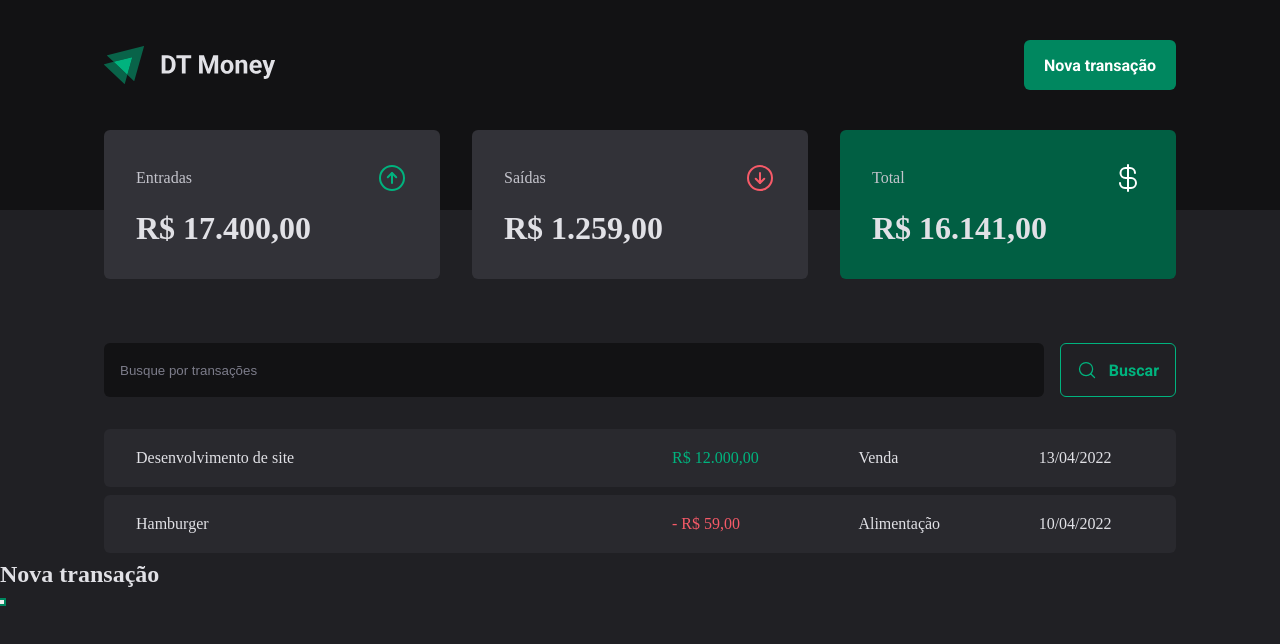
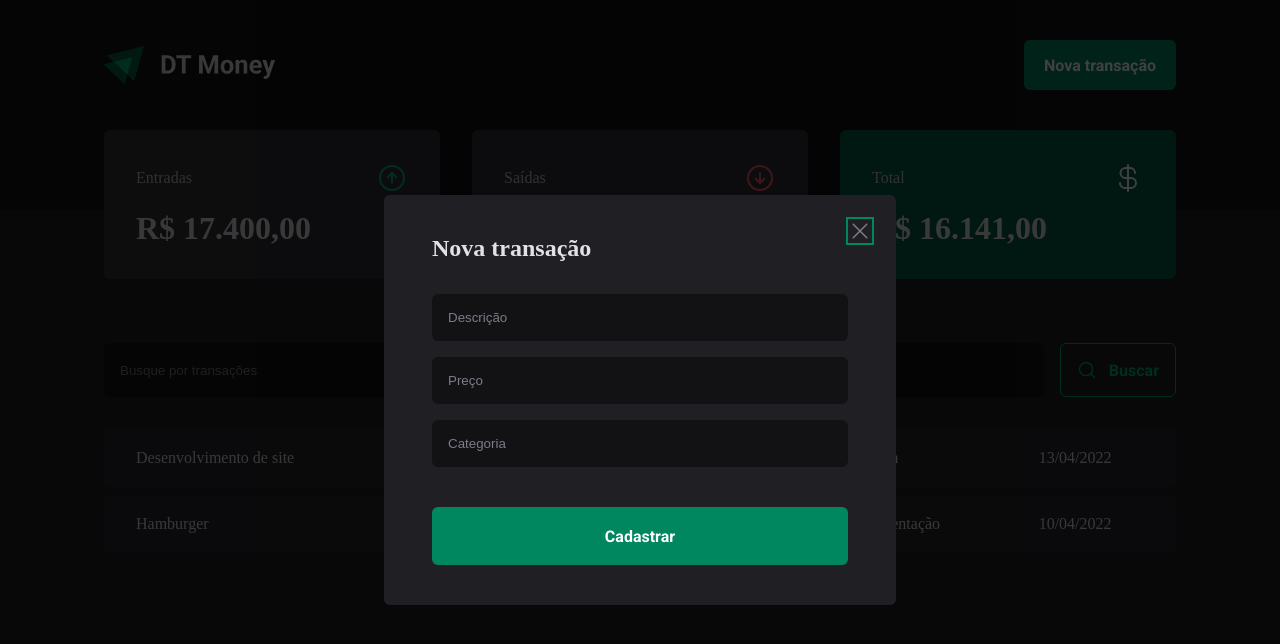
Before and after one commit to alessandroibes/ignite-reactjs-03-dt-money, a React (Vite) app: page / in a window 1280 px wide. Both pictures are taken after a click on the button "Nova transação". Shown: the top 644 px of the page. Built offline with nearby package versions, Linux system fonts and the light colour scheme.

Commit message:
Estrutura visual: Modal de nova transação

```diff
--- a/src/components/Header/index.tsx
+++ b/src/components/Header/index.tsx
@@ -2,6 +2,7 @@
 
 import logoImg from '../../assets/logo.svg';
 import * as Dialog from '@radix-ui/react-dialog';
+import { NewTransactionModal } from '../NewTransactionModal';
 
 export function Header() {
   return (
@@ -14,15 +15,7 @@
             <NewTransactionButton>Nova transação</NewTransactionButton>
           </Dialog.Trigger>
 
-          <Dialog.Portal>
-            <Dialog.Overlay />
-
-            <Dialog.Content>
-              <Dialog.Title>Nova transação</Dialog.Title>
-
-              <Dialog.Close />
-            </Dialog.Content>
-          </Dialog.Portal>
+          <NewTransactionModal />
         </Dialog.Root>
       </HeaderContent>
     </HeaderContainer>
--- /dev/null
+++ b/src/components/NewTransactionModal/index.tsx
@@ -0,0 +1,27 @@
+import * as Dialog from '@radix-ui/react-dialog';
+import { CloseButton, Content, Overlay } from './styles';
+import { X } from 'phosphor-react';
+
+export function NewTransactionModal() {
+  return (
+    <Dialog.Portal>
+      <Overlay />
+
+      <Content>
+        <Dialog.Title>Nova transação</Dialog.Title>
+
+        <CloseButton>
+          <X size={24} />
+        </CloseButton>
+
+        <form action="">
+          <input type="text" placeholder="Descrição" required />
+          <input type="number" placeholder="Preço" required />
+          <input type="text" placeholder="Categoria" required />
+
+          <button type="submit">Cadastrar</button>
+        </form>
+      </Content>
+    </Dialog.Portal>
+  );
+}
--- /dev/null
+++ b/src/components/NewTransactionModal/styles.ts
@@ -0,0 +1,70 @@
+import styled from 'styled-components';
+import * as Dialog from '@radix-ui/react-dialog';
+
+export const Overlay = styled(Dialog.Overlay)`
+  position: fixed;
+  width: 100vw;
+  height: 100vh;
+  inset: 0;
+  background: rgba(0, 0, 0, 0.75);
+`;
+
+export const Content = styled(Dialog.Content)`
+  min-width: 32rem;
+  border-radius: 6px;
+  padding: 2.5rem 3rem;
+  background: ${props => props.theme['gray-800']};
+
+  position: fixed;
+  top: 50%;
+  left: 50%;
+  transform: translate(-50%, -50%);
+
+  form {
+    margin-top: 2rem;
+
+    display: flex;
+    flex-direction: column;
+    gap: 1rem;
+
+    input {
+      border-radius: 6px;
+      border: 0;
+      background: ${props => props.theme['gray-900']};
+      color: ${props => props.theme['gray-300']};
+      padding: 1rem;
+
+      &::placeholder {
+        color: ${props => props.theme['gray-500']};
+      }
+    }
+  }
+
+  button[type='submit'] {
+    height: 58px;
+    border: 0;
+    background: ${props => props.theme['green-500']};
+    color: ${props => props.theme.white};
+    font-weight: bold;
+    padding: 0 1.25rem;
+    border-radius: 6px;
+    margin-top: 1.5rem;
+    cursor: pointer;
+
+    &:hover {
+      background: ${props => props.theme['green-700']};
+      transition: background-color 0.2s;
+    }
+  }
+`;
+
+export const CloseButton = styled(Dialog.Close)`
+  position: absolute;
+  background: transparent;
+  border: 0;
+  top: 1.5rem;
+  right: 1.5rem;
+  line-height: 0;
+  cursor: pointer;
+  color: ${props => props.theme['gray-500']};
+`;
```
